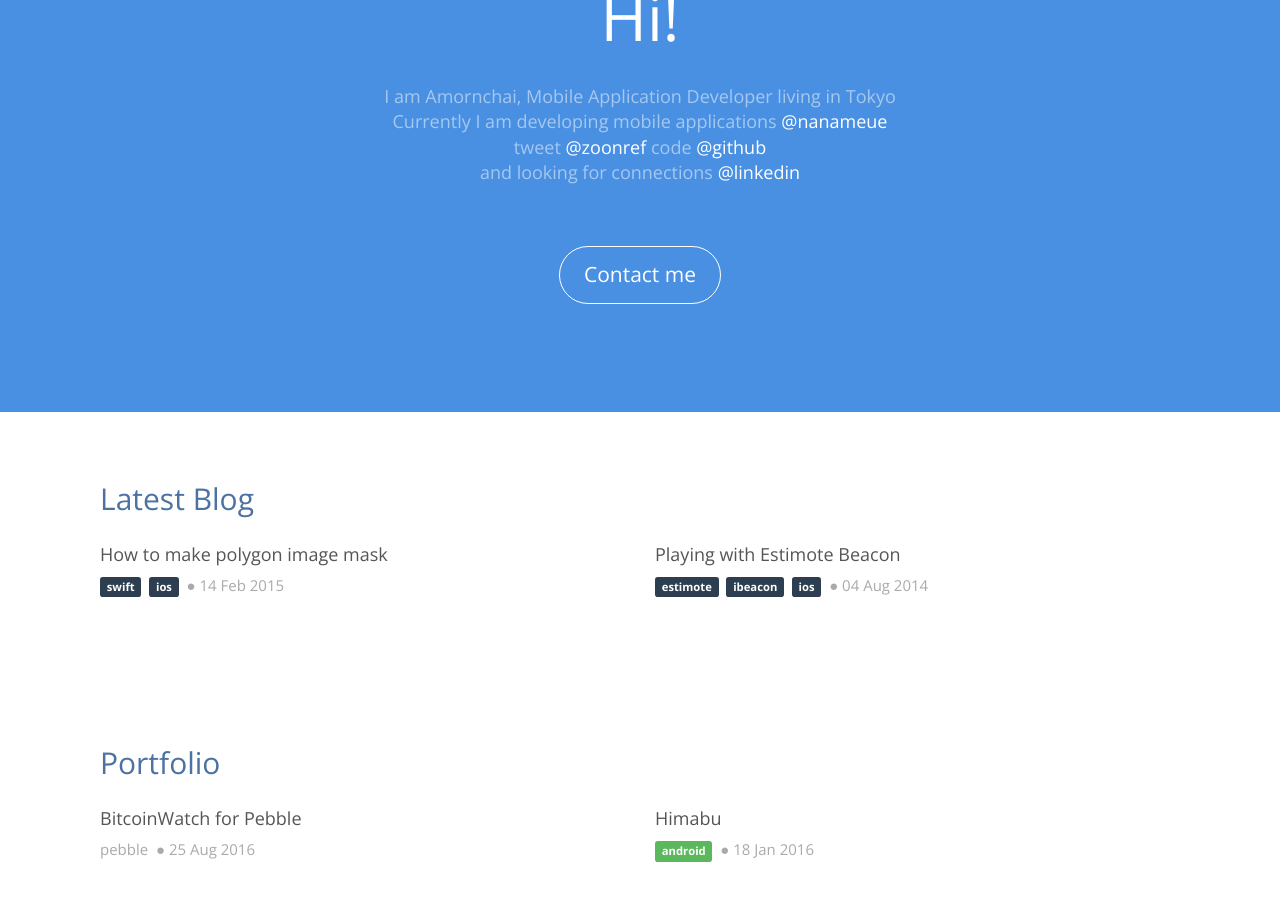
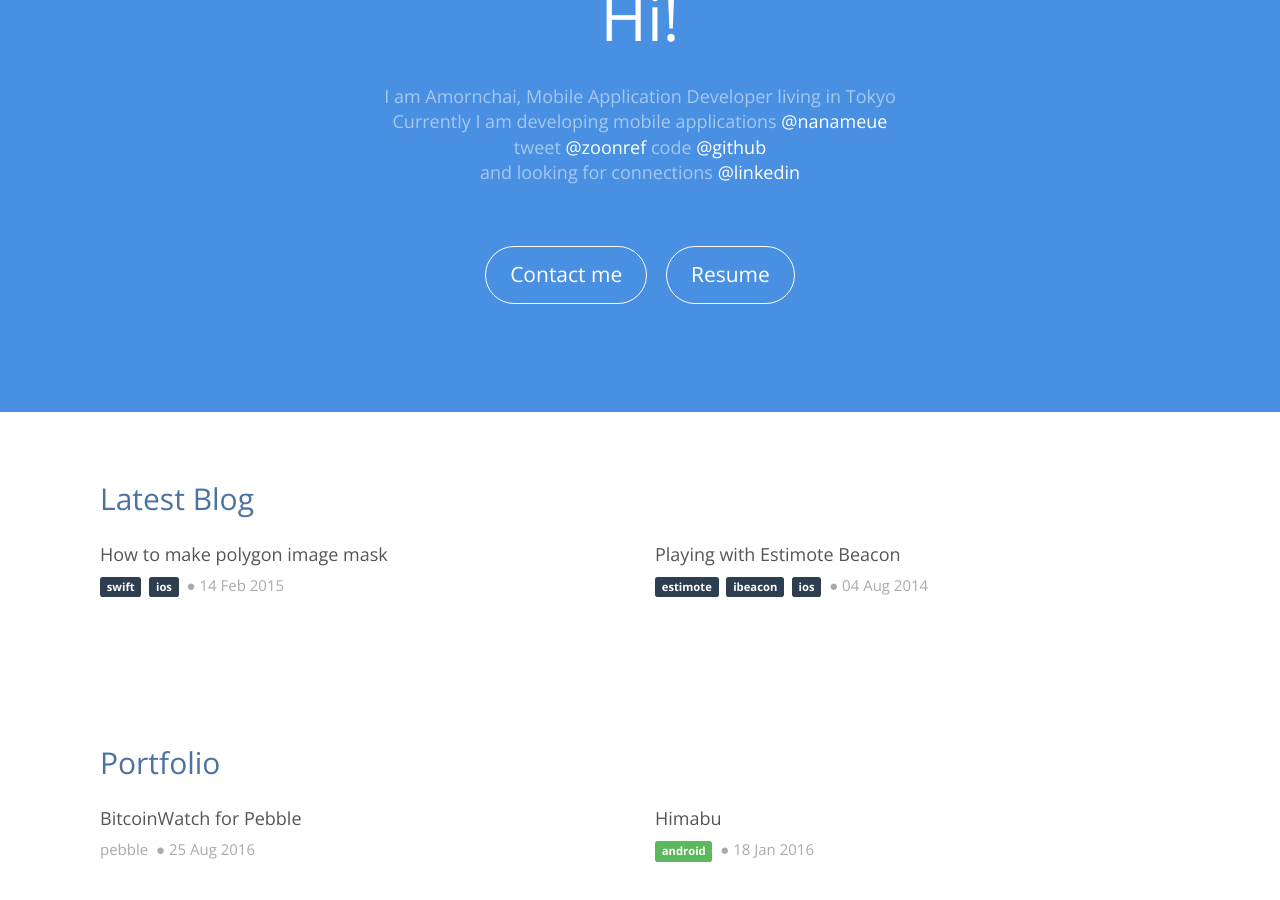
Before and after one commit to zoonooz/zoonooz.github.io, a Jekyll site: the page built from index.html, in a window 1280 px wide and 900 px high, scrolled down 326 px. Built offline with Jekyll 4.4.1, drawn with Linux system fonts in a browser that asks for light colours; nearby versions of some CDN libraries.

Commit message:
add resume

```diff
--- a/index.html
+++ b/index.html
@@ -13,7 +13,11 @@ title: ZOONREF
   <p class="lead">I am Amornchai, Mobile Application Developer living in Tokyo<br/>Currently I am developing mobile applications <a href="http://nanameue.jp/">@nanameue</a> <br/>tweet <a href="http://www.twitter.com/zoonref">@zoonref</a> code <a href="http://github.com/zoonooz">@github</a> <br/>and looking for connections <a href="http://th.linkedin.com/in/zoonref/">@linkedin</a></p>
   <br/>
   <br/>
-  <p><a class="btn btn-lg btn-default" href="mailto:zoonref@gmail.com" role="button">Contact me</a></p>
+  <p>
+    <a class="btn btn-lg btn-default" href="mailto:zoonref@gmail.com" role="button">Contact me</a>
+    &nbsp;&nbsp;
+    <a class="btn btn-lg btn-default" href="files/resume.pdf" target="_blank" role="button" onclick="_gaq.push(['_trackEvent','Download','PDF',this.href]);">Resume</a>
+  </p>
   <br/>
   <br/>
 </div>
```
Also changed, not shown: 1 other file.
